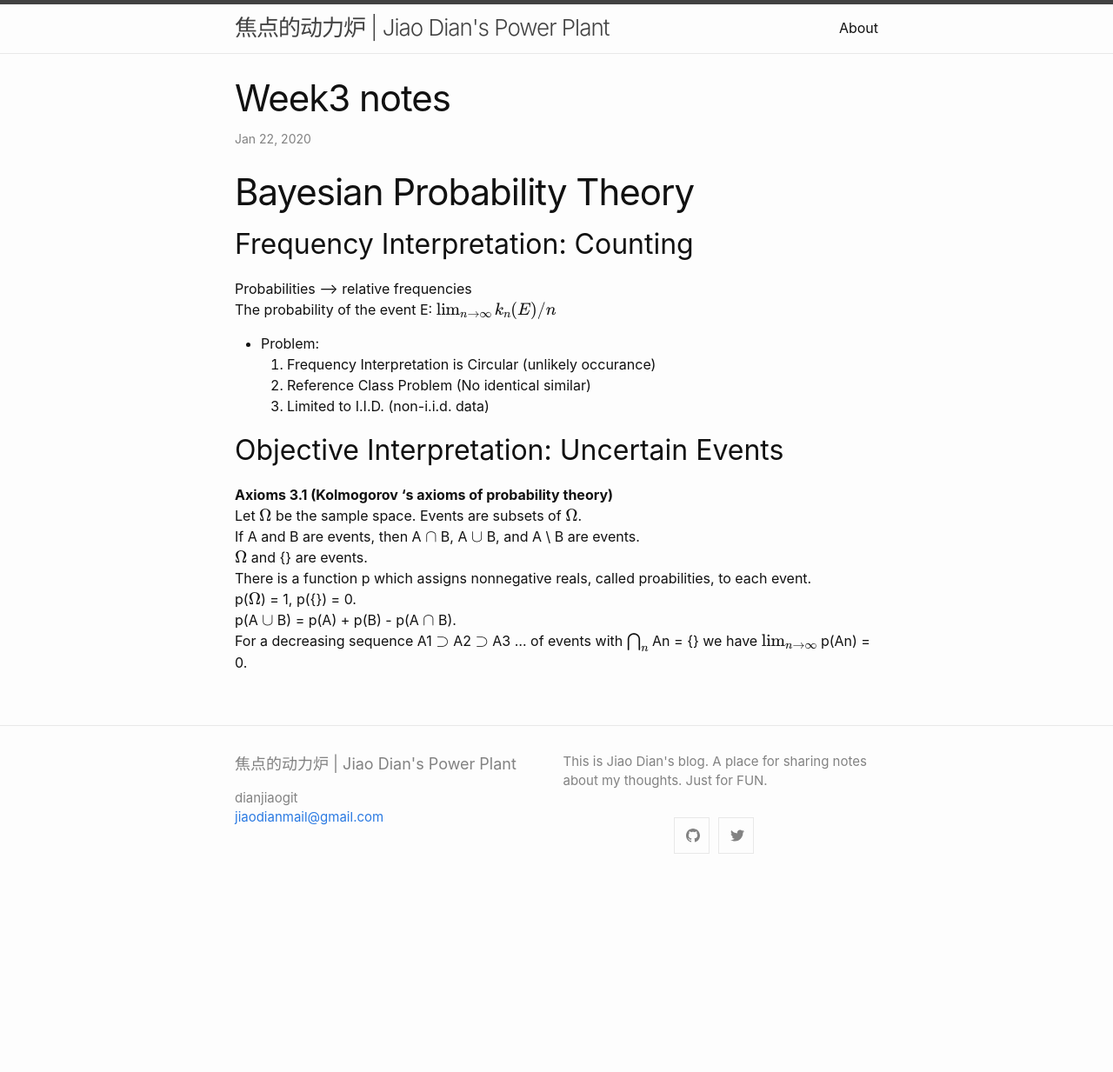
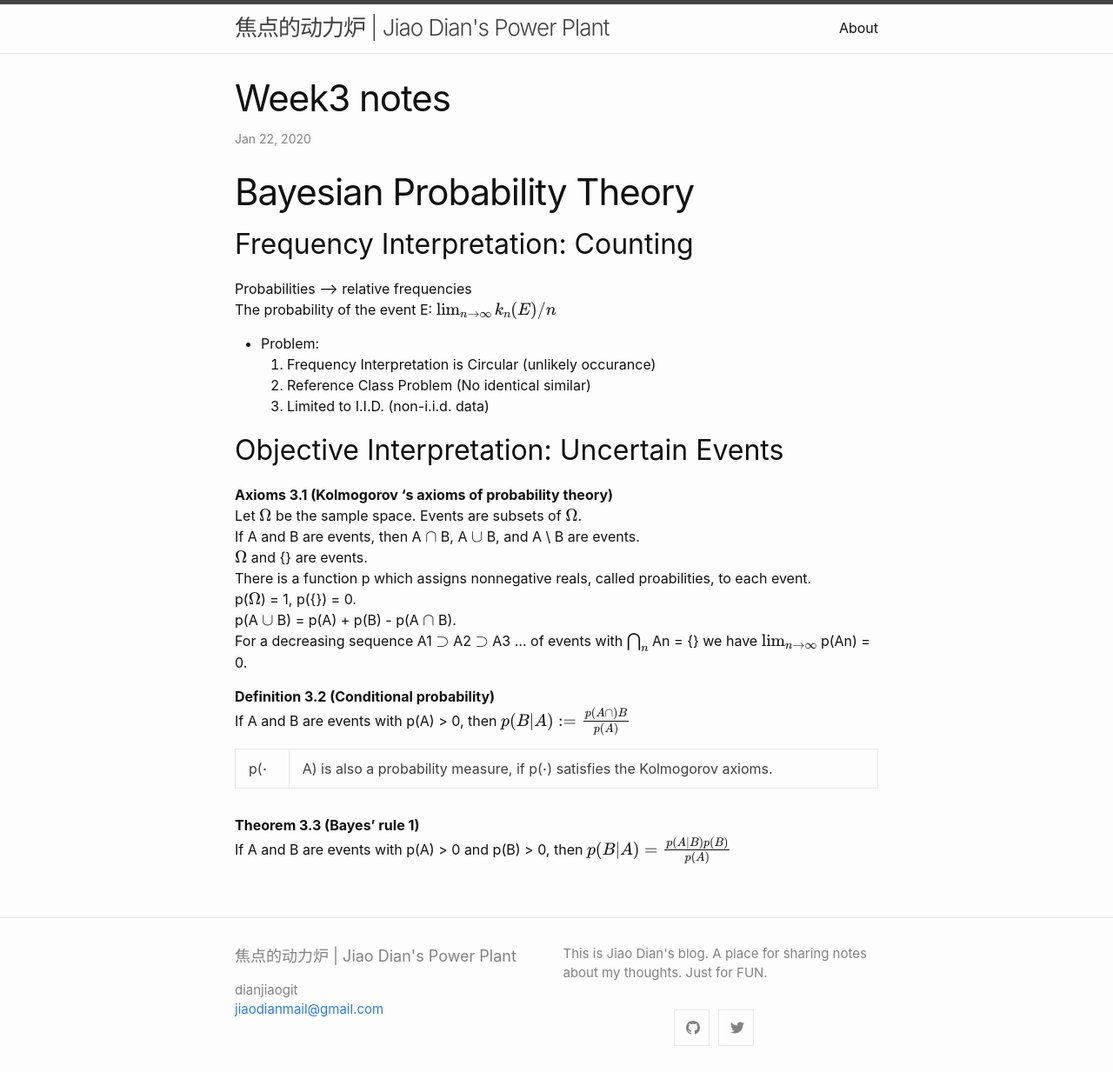
Before and after one commit to dianjiaogit/dianjiaogit.github.io, a Jekyll site: the page built from _posts/2020-01-22-week3 notes.md, in a window 1280 px wide. Shown: the whole page at 87% size. Built offline with Jekyll 4.4.1, drawn with Linux system fonts in a browser that asks for light colours; formulas are drawn with MathJax 3; before the commit the page ends 1012 px from its top, so only the background shows below that.

Commit message:
week3 add 3.2 and 3.3

```diff
--- a/_posts/2020-01-22-week3 notes.md
+++ b/_posts/2020-01-22-week3 notes.md
@@ -25,3 +25,11 @@ There is a function p which assigns nonnegative reals, called proabilities, to e
 p($\Omega$) = 1, p(\{\}) = 0.
 p(A $\cup$ B) = p(A) + p(B) - p(A $\cap$ B).
 For a decreasing sequence A1 $\supset$ A2 $\supset$ A3 ... of events with $\bigcap_n$ An = \{\} we have $\lim_{n \to \infty}$ p(An) = 0.
+
+**Definition 3.2 (Conditional probability)**
+If A and B are events with p(A) > 0, then $p (B | A) := \frac{p (A \cap) B}{p(A)}$
+
+p($\cdot$ | A) is also a probability measure, if p($\cdot$) satisfies the Kolmogorov axioms.
+
+**Theorem 3.3 (Bayes' rule 1)**
+If A and B are events with p(A) > 0 and p(B) > 0, then $p(B | A) = \frac{p(A | B) p(B)}{p(A)}$
```
